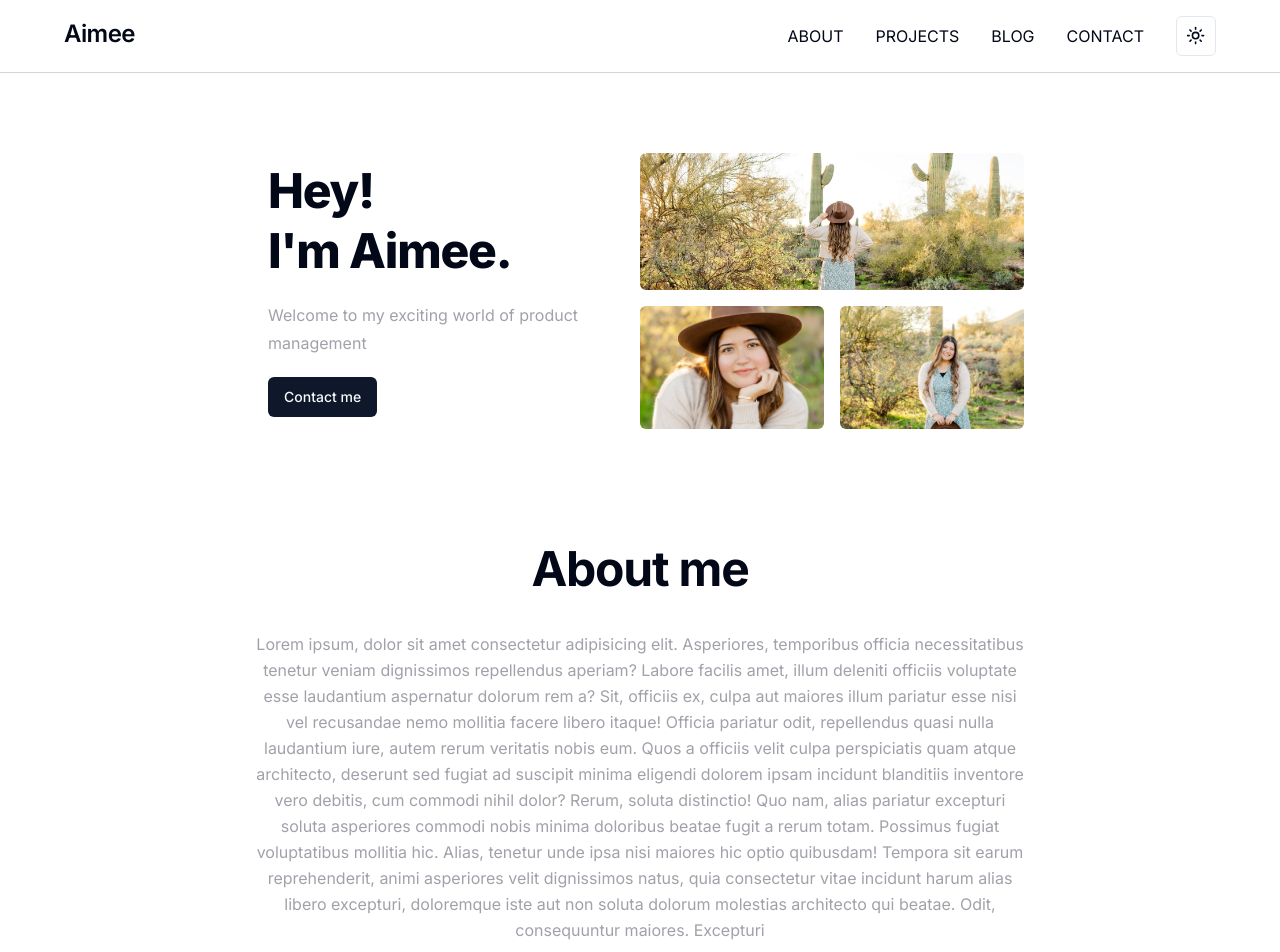
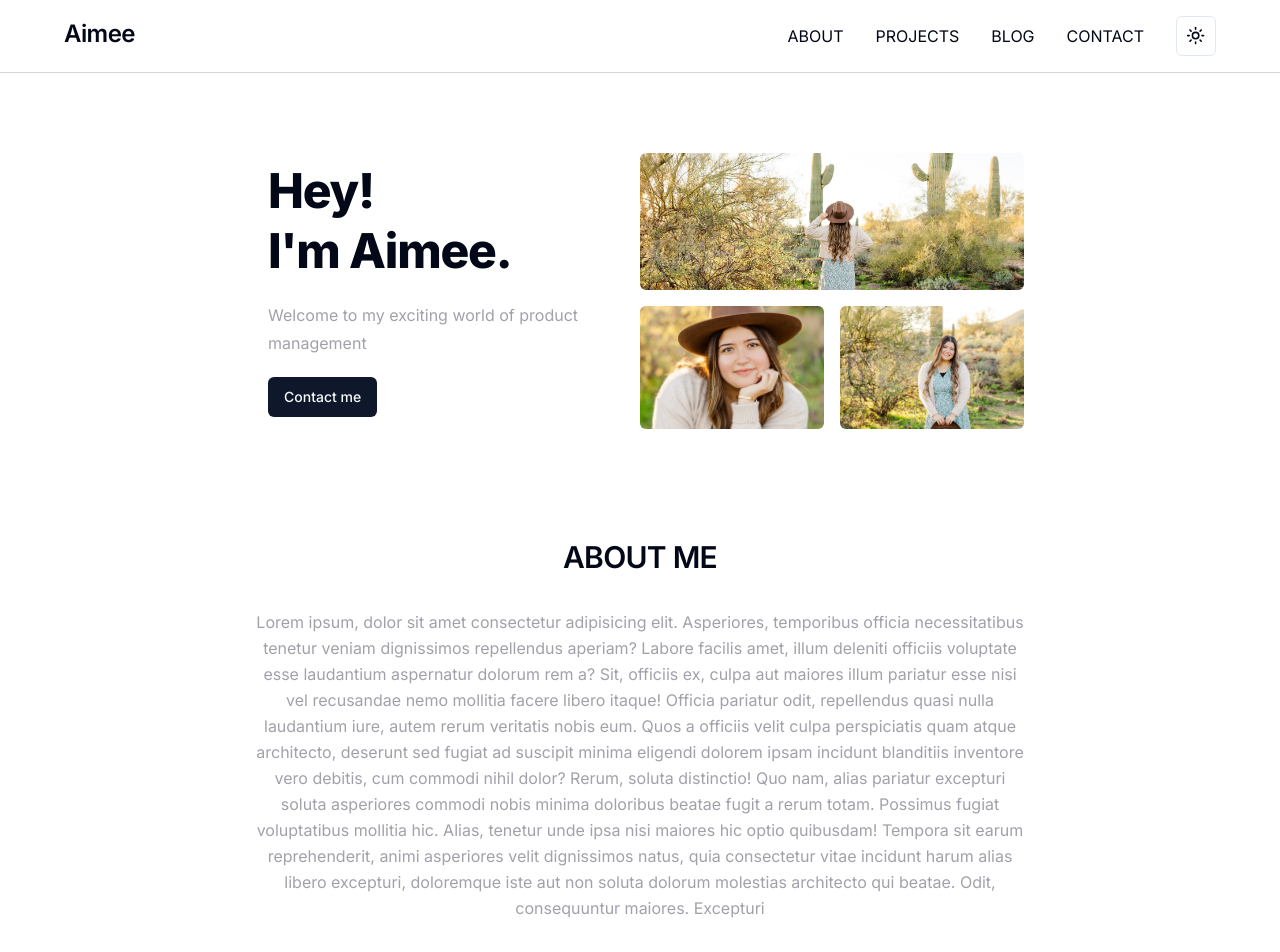
Before and after one commit to VicAv99/aimeeavila, a Next.js app: page / in a window 1280 px wide. Shown: the top 952 px of the page. Built offline with nearby package versions, Linux system fonts and the light colour scheme.

Commit message:
style: misc about me

```diff
--- a/components/about-me-section.tsx
+++ b/components/about-me-section.tsx
@@ -1,10 +1,8 @@
 export function AboutMeSection() {
   return (
-    <section className="space-y-2 mx-auto text-center">
-      <h1 className="mb-8 basis-1/2 text-4xl font-bold lg:text-5xl lg:leading-tight">
-        About me
-      </h1>
-      <span className="leading-relaxed text-zinc-400">
+    <section className="space-y-6 mx-auto text-center">
+      <h2 className="uppercase lg:leading-tight">About me</h2>
+      <div className="leading-relaxed text-zinc-400">
         Lorem ipsum, dolor sit amet consectetur adipisicing elit. Asperiores,
         temporibus officia necessitatibus tenetur veniam dignissimos repellendus
         aperiam? Labore facilis amet, illum deleniti officiis voluptate esse
@@ -22,7 +20,7 @@ export function AboutMeSection() {
         natus, quia consectetur vitae incidunt harum alias libero excepturi,
         doloremque iste aut non soluta dolorum molestias architecto qui beatae.
         Odit, consequuntur maiores. Excepturi
-      </span>
+      </div>
     </section>
   );
 }
```
